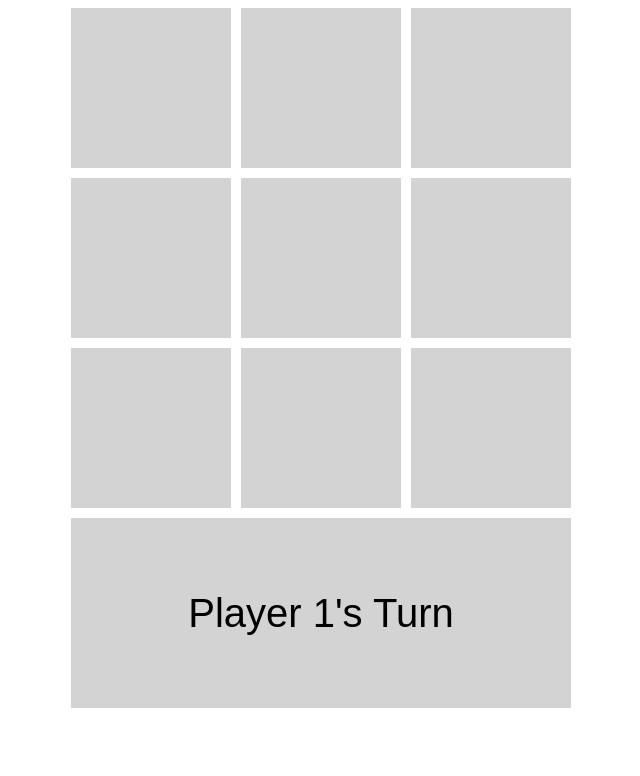
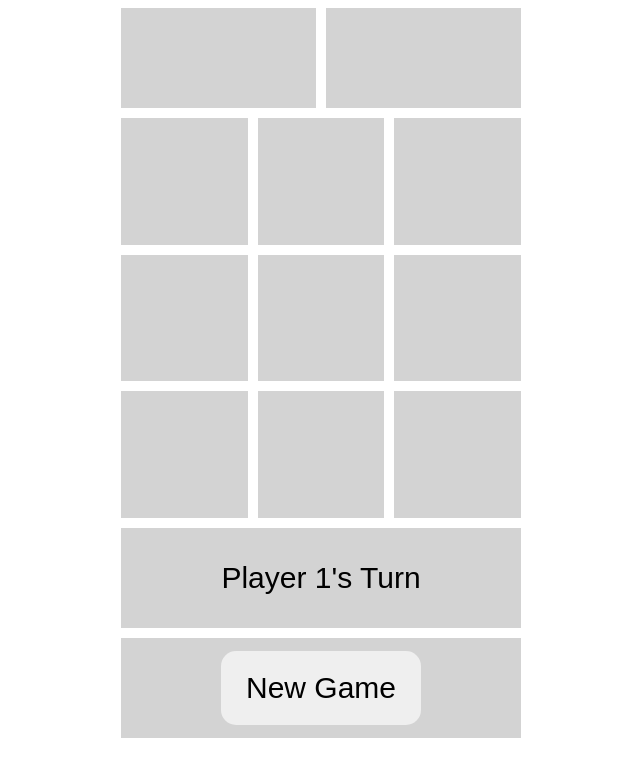
Before and after one commit to DinoCzar/tic-tac-toe, a plain HTML site: page index.html in a window 1280 px wide. Shown: the whole page, without its empty margins (319-959 px from the left). Drawn offline with Linux system fonts and the light colour scheme.

Commit message:
Add multiple players to display and DOM

```diff
--- a/index.html
+++ b/index.html
@@ -10,6 +10,14 @@
   </head>
   <body>
     <div id="container">
+      <div id="players">
+        <div class="player" id="player-one">
+          <div id="username-one"></div>
+        </div>
+        <div class="player" id="player-two">
+          <div id="username-two"></div>
+        </div>
+      </div>
       <div id="board">
         <button class="tile" id="button-1"></button>
         <button class="tile" id="button-2"></button>
@@ -24,6 +32,7 @@
       <div id="scoreboard">
         <div id="scores"></div>
       </div>
+      <div id="new-game"><button id="new-game-button">New Game</button></div>
     </div>
   </body>
 </html>
--- a/script.js
+++ b/script.js
@@ -1,6 +1,22 @@
+const playerOne = (name) => {
+  return { name };
+};
+
+const playerTwo = (name) => {
+  const turns = 0;
+  return { name, turns };
+};
+
+const usernameOne = playerOne("John");
+const usernameTwo = playerOne("Mark");
+console.log(usernameOne.name);
+console.log(usernameTwo.name);
+
 const gameBoard = (() => {
   let boardValues = ["", "", "", "", "", "", "", "", ""];
 
+  const playerOne = document.querySelector("#username-one");
+  const playerTwo = document.querySelector("#username-two");
   const tile1 = document.querySelector("#button-1");
   const tile2 = document.querySelector("#button-2");
   const tile3 = document.querySelector("#button-3");
@@ -11,6 +27,7 @@ const gameBoard = (() => {
   const tile8 = document.querySelector("#button-8");
   const tile9 = document.querySelector("#button-9");
   const scores = document.querySelector("#scores");
+
   scores.textContent = "Player 1's Turn";
 
   const tile = document.querySelectorAll(".tile");
@@ -72,14 +89,6 @@ const gameBoard = (() => {
         checkWinner(rightColumn);
         checkWinner(diagonalOne);
         checkWinner(diagonalTwo);
-
-        for (let i = 0; i < boardValues.length; i++) {
-          if (boardValues[i] === "X" || boardValues[i] === "O") {
-            break;
-          } else {
-            scores.textContent = "It's a Tie!";
-          }
-        }
       }
     });
   });
--- a/style.css
+++ b/style.css
@@ -4,22 +4,51 @@ body {
 }
 
 .tile,
-#scores {
+#scores,
+#player-one,
+#player-two,
+#new-game-button {
   font-family: Arial, Helvetica, sans-serif;
 }
 
 #container {
   display: grid;
   gap: 10px;
-  grid-template-rows: 500px 1fr;
-  width: 500px;
-  height: 700px;
+  grid-template-rows: 100px 400px 100px 100px;
+  width: 400px;
+  height: 800px;
+}
+
+#players {
+  grid-row-start: 1;
+  display: grid;
+  grid-template-columns: 1fr 1fr;
+  gap: 10px;
+}
+
+.player {
+  display: grid;
+  background-color: lightgray;
+  width: 100%;
+}
+
+#player-one,
+#player-two {
+  display: grid;
+  justify-content: center;
+  align-items: center;
+}
+
+#username-one,
+#username-two {
+  font-size: 30px;
 }
 
 #board {
   display: grid;
   gap: 10px;
   grid-template: repeat(3, 1fr) / repeat(3, 1fr);
+  grid-row-start: 2;
 }
 
 .tile {
@@ -35,9 +64,26 @@ body {
   padding: 20px;
   align-items: center;
   background-color: lightgrey;
+  grid-row-start: 3;
 }
 
 #scores {
   text-align: center;
-  font-size: 40px;
+  font-size: 30px;
 }
+
+#new-game {
+  background-color: lightgray;
+  grid-row-start: 4;
+  display: grid;
+  justify-content: center;
+  align-items: center;
+}
+
+#new-game-button {
+  font-size: 30px;
+  padding: 20px;
+  border-radius: 15px 15px 15px 15px;
+  width: 200px;
+  border: none;
+}
```
